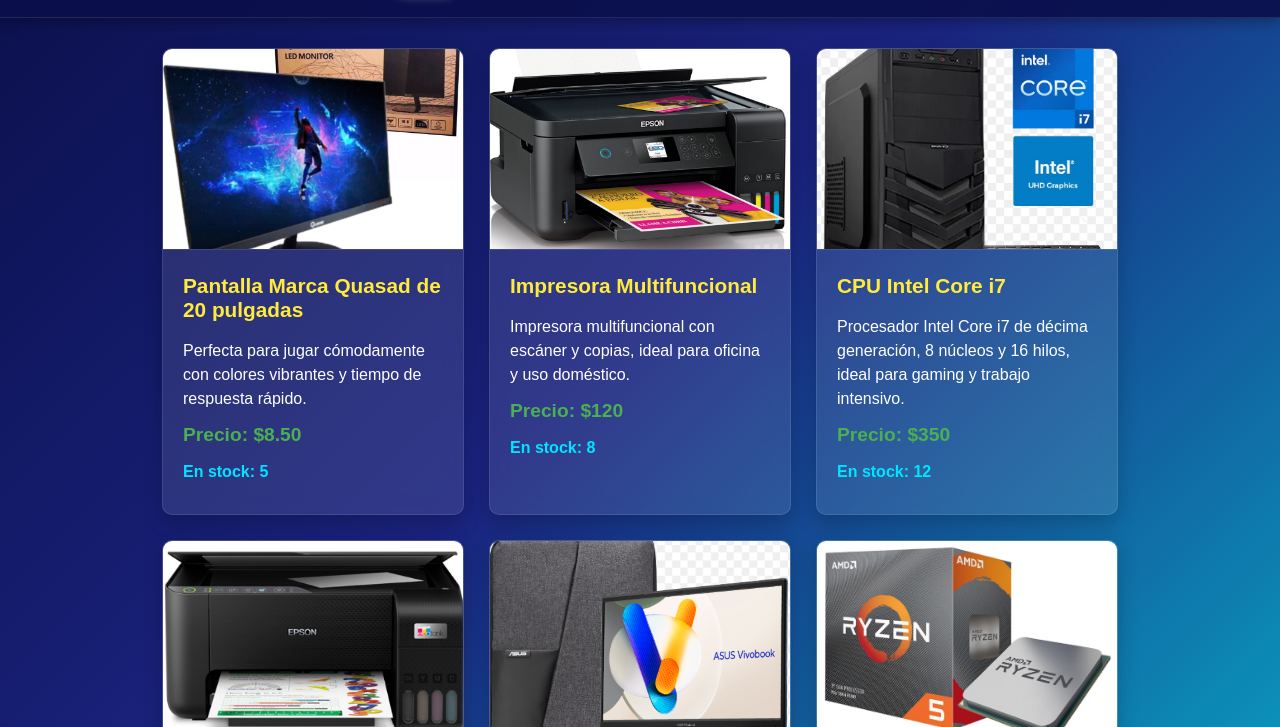
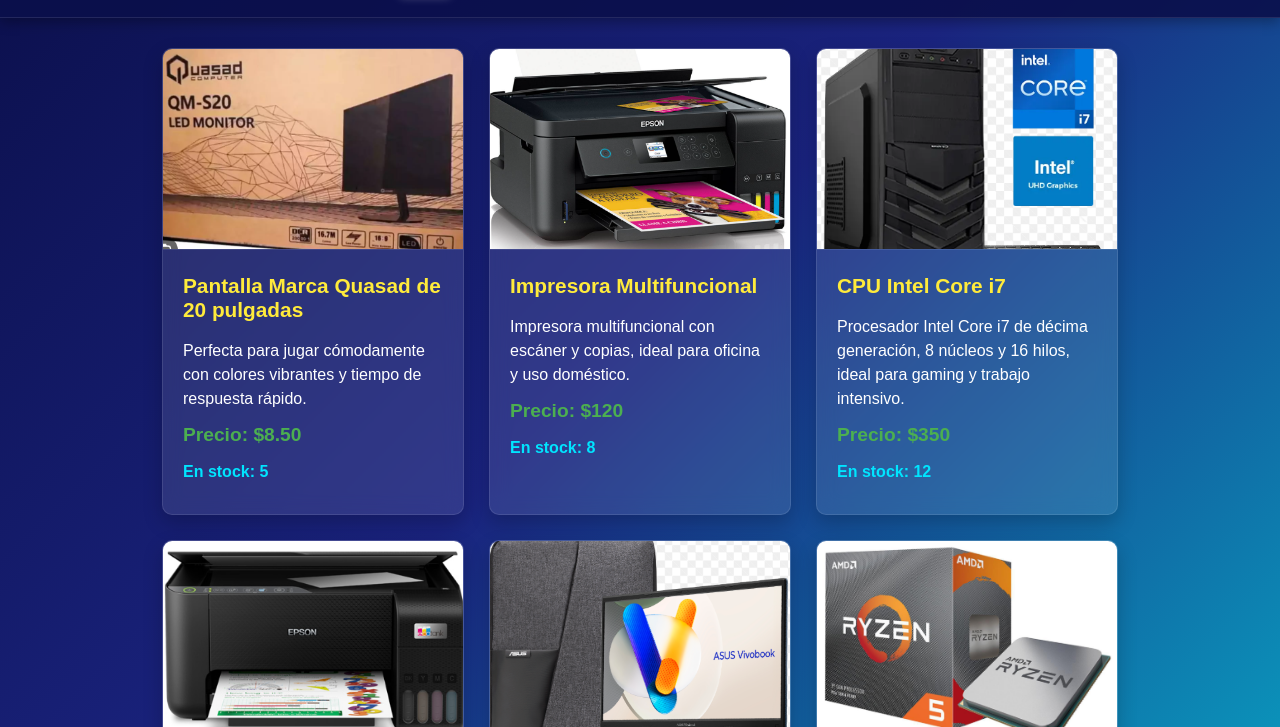
Before and after one commit to Meji4/SMAR, a plain HTML site: page indexeq.html in a window 1280 px wide. Shown: the part 73-800 px from the top of the page. Drawn offline with Linux system fonts and the light colour scheme.

Commit message:
Add files via upload

```diff
--- a/indexeq.html
+++ b/indexeq.html
@@ -239,7 +239,7 @@
 <section class="product-container">
     <!-- Productos -->
     <article class="product">
-        <img src="spidrman.png" alt="Pantalla Quasad">
+        <img src="pantalla.png" alt="Pantalla Quasad">
         <div class="product-content">
             <h2>Pantalla Marca Quasad de 20 pulgadas</h2>
             <p>Perfecta para jugar cómodamente con colores vibrantes y tiempo de respuesta rápido.</p>
```
Also changed, not shown: OFL.txt (added), Soporte.gif (added), spidrman.jpg (added).
